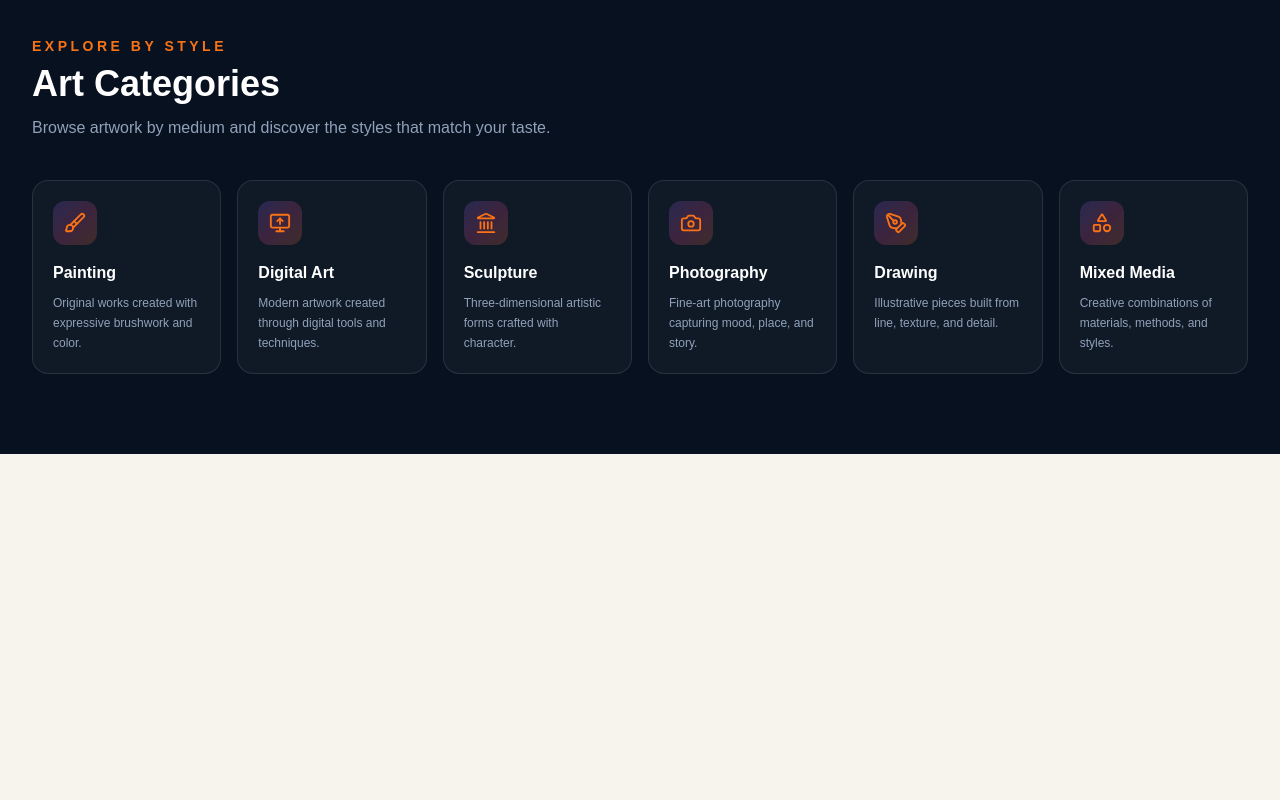
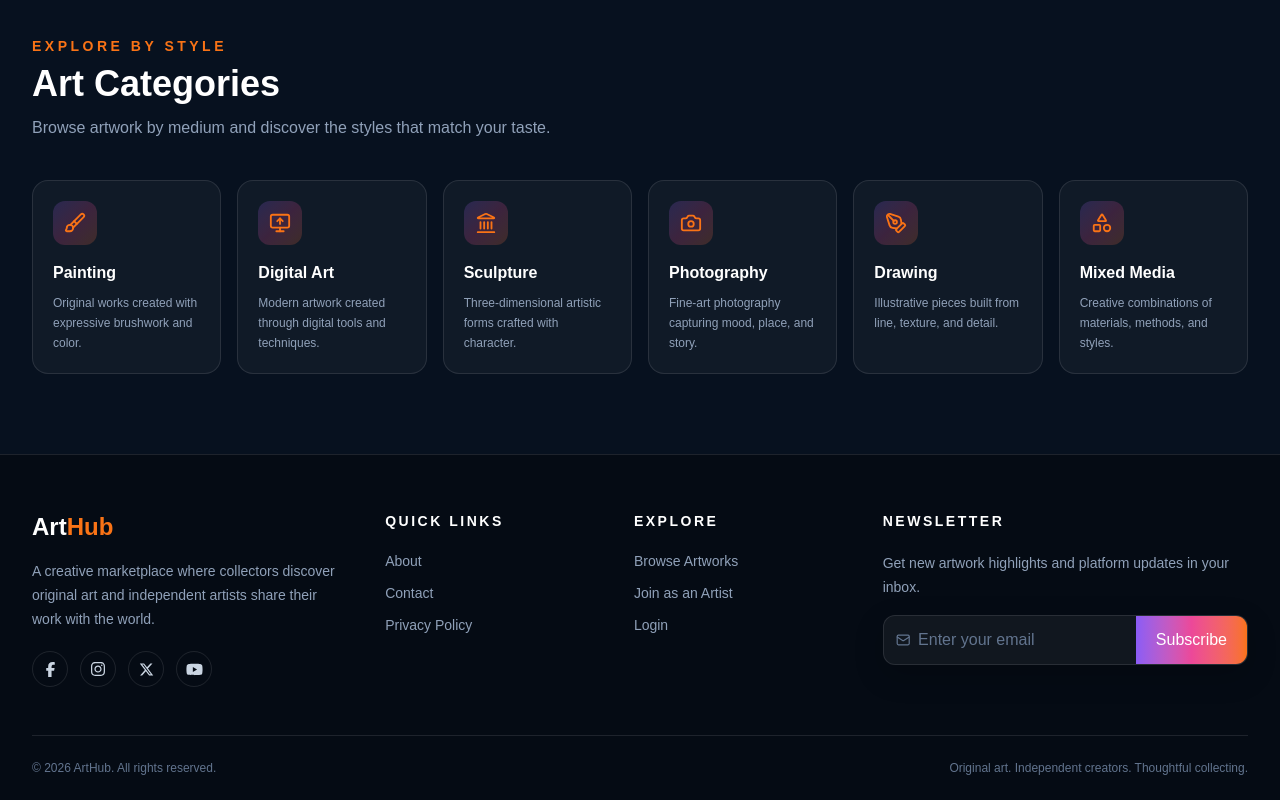
Before and after one commit to Saklainmostak-learner/arthub-client, a Next.js app: page / in a window 1280 px wide. Shown: the part 1867-2667 px from the top of the page. Before the commit the page ends 2321 px from the top, so only its background shows below. Built offline with nearby package versions, Linux system fonts and the light colour scheme.

Commit message:
build footer and complete home page layout

```diff
--- a/package.json
+++ b/package.json
@@ -15,6 +15,7 @@
     "react": "19.2.8",
     "react-dom": "19.2.8",
     "react-hot-toast": "^2.6.1",
+    "react-icons": "^5.7.0",
     "recharts": "^3.10.1"
   },
   "devDependencies": {
--- a/src/app/layout.js
+++ b/src/app/layout.js
@@ -1,5 +1,6 @@
 import Navbar from "@/components/shared/Navbar";
 import "./globals.css";
+import Footer from "@/components/shared/Footer";
 
 export const metadata = {
   title: "ArtHub",
@@ -11,7 +12,9 @@ export default function RootLayout({ children }) {
     <html lang="en">
       <body>
         <Navbar/>
-        {children}</body>
+        {children}
+        <Footer/>
+        </body>
     </html>
   );
 }
--- /dev/null
+++ b/src/components/shared/Footer.jsx
@@ -0,0 +1,144 @@
+import Link from "next/link";
+import { Mail } from "lucide-react";
+import {
+  FaFacebookF,
+  FaInstagram,
+  FaXTwitter,
+  FaYoutube,
+} from "react-icons/fa6";
+
+export default function Footer() {
+  return (
+    <footer className="border-t border-white/10 bg-[#050b14] px-4 pt-14 sm:px-6 lg:px-8">
+      <div className="mx-auto max-w-7xl">
+        <div className="grid gap-10 md:grid-cols-2 lg:grid-cols-[1.2fr_0.8fr_0.8fr_1.4fr]">
+          {/* Brand */}
+          <div>
+            <Link href="/" className="inline-block">
+              <span className="text-2xl font-bold text-white">
+                Art<span className="text-[#F97316]">Hub</span>
+              </span>
+            </Link>
+
+            <p className="mt-4 max-w-sm text-sm leading-6 text-slate-400">
+              A creative marketplace where collectors discover original art and
+              independent artists share their work with the world.
+            </p>
+
+            <div className="mt-5 flex items-center gap-3">
+              <a
+                href="#"
+                aria-label="Facebook"
+                className="flex h-9 w-9 items-center justify-center rounded-full border border-white/10 text-slate-300 transition hover:border-[#F97316]/50 hover:text-[#F97316]"
+              >
+                <FaFacebookF size={15} />
+              </a>
+
+              <a
+                href="#"
+                aria-label="Instagram"
+                className="flex h-9 w-9 items-center justify-center rounded-full border border-white/10 text-slate-300 transition hover:border-[#F97316]/50 hover:text-[#F97316]"
+              >
+                <FaInstagram size={16} />
+              </a>
+
+              <a
+                href="#"
+                aria-label="Twitter"
+                className="flex h-9 w-9 items-center justify-center rounded-full border border-white/10 text-slate-300 transition hover:border-[#F97316]/50 hover:text-[#F97316]"
+              >
+                <FaXTwitter size={15} />
+              </a>
+
+              <a
+                href="#"
+                aria-label="YouTube"
+                className="flex h-9 w-9 items-center justify-center rounded-full border border-white/10 text-slate-300 transition hover:border-[#F97316]/50 hover:text-[#F97316]"
+              >
+                <FaYoutube size={17} />
+              </a>
+            </div>
+          </div>
+
+          {/* Quick Links */}
+          <div>
+            <h3 className="text-sm font-semibold uppercase tracking-[0.18em] text-white">
+              Quick Links
+            </h3>
+
+            <div className="mt-5 flex flex-col gap-3 text-sm text-slate-400">
+              <Link href="/about" className="transition hover:text-white">
+                About
+              </Link>
+
+              <Link href="/contact" className="transition hover:text-white">
+                Contact
+              </Link>
+
+              <Link href="/privacy" className="transition hover:text-white">
+                Privacy Policy
+              </Link>
+            </div>
+          </div>
+
+          {/* Explore */}
+          <div>
+            <h3 className="text-sm font-semibold uppercase tracking-[0.18em] text-white">
+              Explore
+            </h3>
+
+            <div className="mt-5 flex flex-col gap-3 text-sm text-slate-400">
+              <Link href="/artworks" className="transition hover:text-white">
+                Browse Artworks
+              </Link>
+
+              <Link href="/register" className="transition hover:text-white">
+                Join as an Artist
+              </Link>
+
+              <Link href="/login" className="transition hover:text-white">
+                Login
+              </Link>
+            </div>
+          </div>
+
+          {/* Newsletter */}
+          <div>
+            <h3 className="text-sm font-semibold uppercase tracking-[0.18em] text-white">
+              Newsletter
+            </h3>
+
+            <p className="mt-5 text-sm leading-6 text-slate-400">
+              Get new artwork highlights and platform updates in your inbox.
+            </p>
+
+            <form className="mt-4 flex overflow-hidden rounded-xl border border-white/10 bg-white/[0.05] shadow-[0_10px_30px_rgba(0,0,0,0.2)]">
+              <div className="flex flex-1 items-center gap-2 px-3">
+                <Mail size={16} className="text-slate-500" />
+
+                <input
+                  type="email"
+                  placeholder="Enter your email"
+                  className="w-full bg-transparent py-3 text-sm text-white outline-none placeholder:text-slate-500"
+                />
+              </div>
+
+              <button
+                type="button"
+                className="bg-gradient-to-r from-[#8B5CF6] via-[#EC4899] to-[#F97316] px-5 text-sm font-semibold text-white transition hover:opacity-90"
+              >
+                Subscribe
+              </button>
+            </form>
+          </div>
+        </div>
+
+        <div className="mt-12 flex flex-col gap-3 border-t border-white/10 py-6 text-xs text-slate-500 sm:flex-row sm:items-center sm:justify-between">
+          <p>© 2026 ArtHub. All rights reserved.</p>
+
+          <p>Original art. Independent creators. Thoughtful collecting.</p>
+        </div>
+      </div>
+    </footer>
+  );
+}
```
Also changed, not shown: 1 other file (tests, documents, lock files or other folders).
